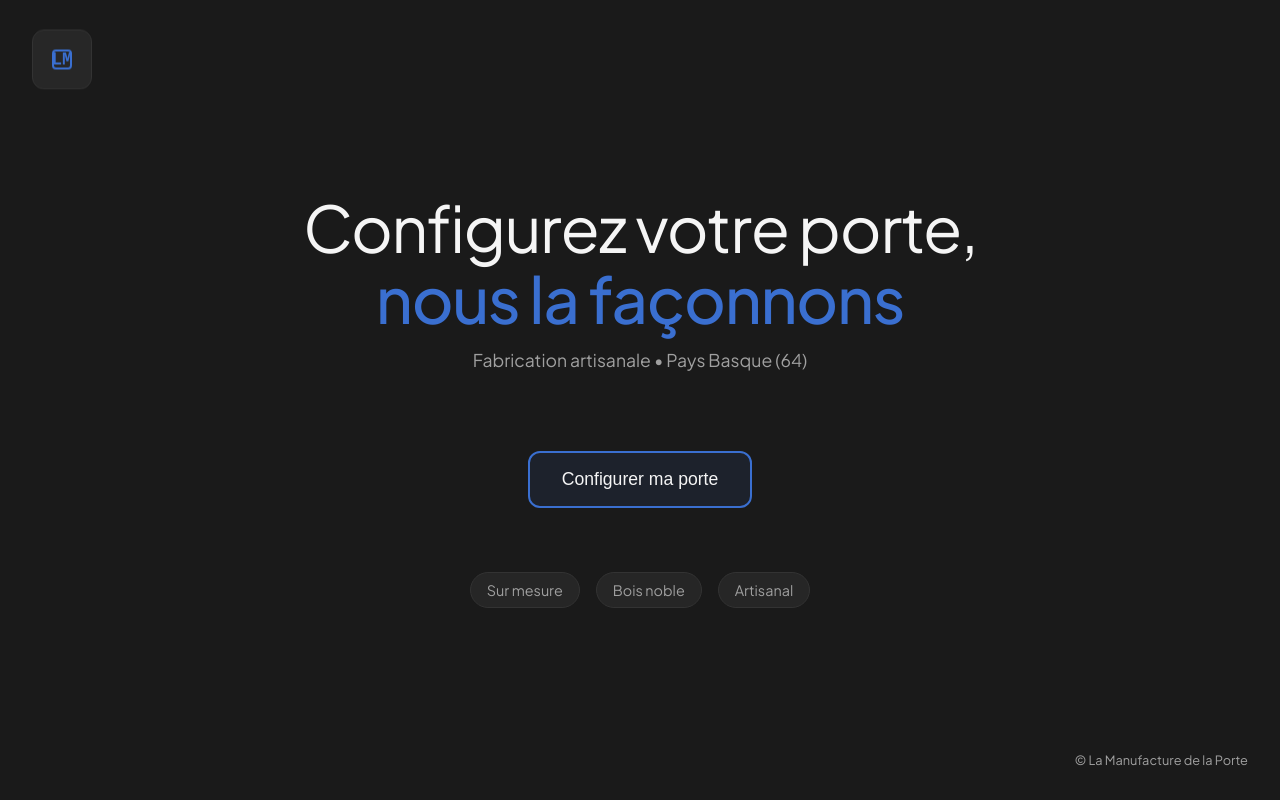
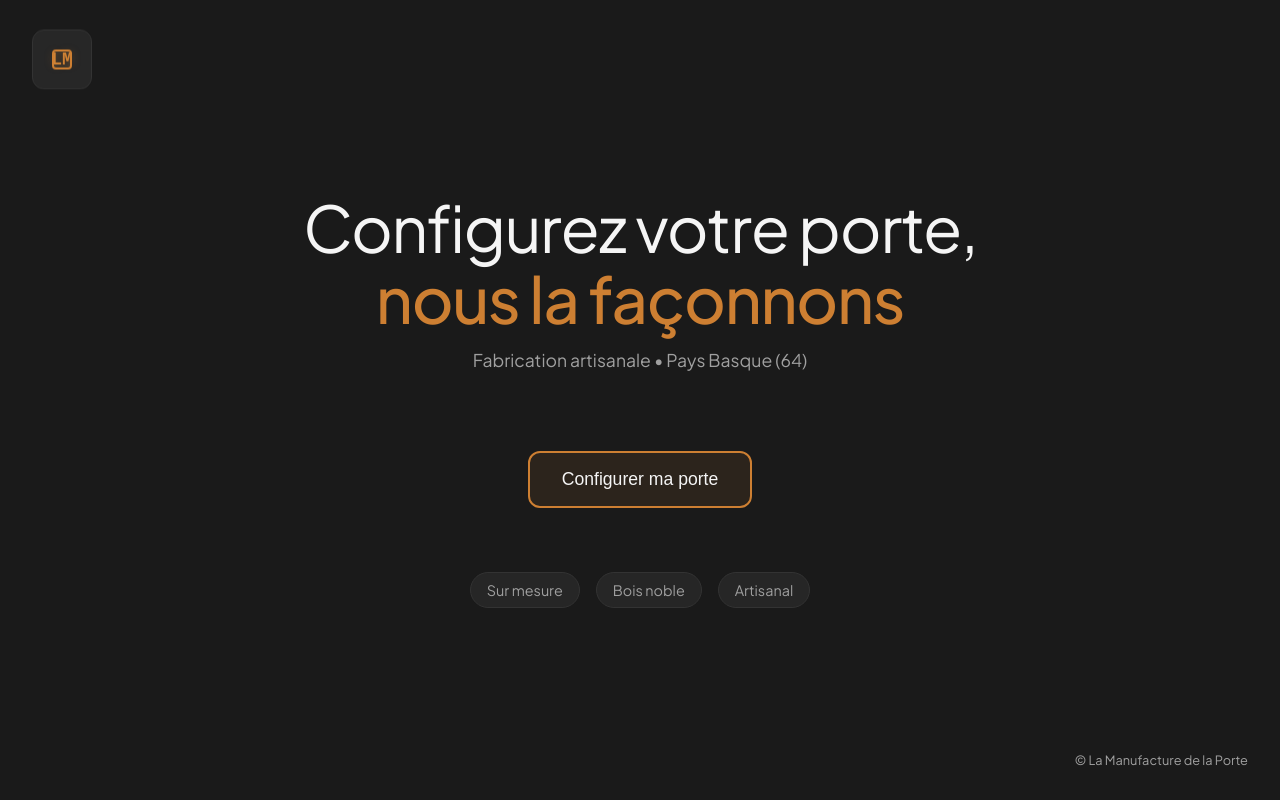
Before and after one commit to Dodibois40/La_manufacture_de_la_porte, a React (Vite) app in the folder plan2d/: page / in a window 1280 px wide. Built offline with nearby package versions, Linux system fonts and the light colour scheme.

Commit message:
Thème Bronze Premium - Remplacement du bleu par bronze texturé (#CD7F32) - Effets glow et shimmer bronze - Ambiance artisanale Pays Basque - Logo et CTA avec nouvelle palette

```diff
--- a/plan2d/src/index.css
+++ b/plan2d/src/index.css
@@ -6,15 +6,17 @@
   --text: #f5f5f5;
   --text-2: #A0A0A0;
   --border: #333333;
-  --accent: #3A6FD0;
+  --accent: #CD7F32;
+  --accent-light: #E6A85C;
   --gaming-bg: #1a1a1a;
   --gaming-surface: #2a2a2a;
-  --gaming-glow: rgba(58, 111, 208, 0.3);
+  --gaming-glow: rgba(205, 127, 50, 0.3);
+  --bronze-shimmer: rgba(230, 168, 92, 0.2);
   /* Couleurs de repère pour traits sous labels */
   --c-open: #98FF66;  /* vert */
   --c-door: #FF5252;  /* rouge */
   --c-pass: #FFD166;  /* jaune */
-  --c-blue: #3A6FD0;  /* bleu gaming */
+  --c-blue: #CD7F32;  /* bronze gaming */
 }
 
 * { box-sizing: border-box; }
@@ -46,8 +48,8 @@ body { margin: 0; background: var(--bg); color: var(--text); font-family: "JetBr
   width: 120%;
   height: 120%;
   background:
-    radial-gradient(circle at 20% 30%, rgba(58, 111, 208, 0.05) 0%, transparent 50%),
-    radial-gradient(circle at 80% 70%, rgba(58, 111, 208, 0.03) 0%, transparent 50%),
+    radial-gradient(circle at 20% 30%, rgba(205, 127, 50, 0.05) 0%, transparent 50%),
+    radial-gradient(circle at 80% 70%, rgba(230, 168, 92, 0.03) 0%, transparent 50%),
     linear-gradient(135deg, #1a1a1a 0%, #0f0f0f 100%);
   z-index: -1;
   transition: transform 0.1s ease-out;
@@ -91,6 +93,7 @@ body { margin: 0; background: var(--bg); color: var(--text); font-family: "JetBr
   border: 2px solid var(--accent);
   border-radius: 4px;
   position: absolute;
+  box-shadow: inset 0 0 10px var(--bronze-shimmer);
 }
 
 .logo-text {
@@ -98,6 +101,7 @@ body { margin: 0; background: var(--bg); color: var(--text); font-family: "JetBr
   font-size: 18px;
   color: var(--accent);
   font-family: 'JetBrains Mono', monospace;
+  text-shadow: 0 0 10px var(--gaming-glow);
 }
 
 /* Gaming Menu */
@@ -210,12 +214,12 @@ body { margin: 0; background: var(--bg); color: var(--text); font-family: "JetBr
 .cta-inner {
   position: relative;
   padding: 1rem 2rem;
-  background: rgba(58, 111, 208, 0.1);
+  background: rgba(205, 127, 50, 0.1);
   transition: all 0.3s ease;
 }
 
 .cta-gaming:hover .cta-inner {
-  background: rgba(58, 111, 208, 0.2);
+  background: rgba(205, 127, 50, 0.2);
 }
 
 .cta-text {
@@ -232,7 +236,7 @@ body { margin: 0; background: var(--bg); color: var(--text); font-family: "JetBr
   left: -100%;
   width: 100%;
   height: 100%;
-  background: linear-gradient(90deg, transparent, rgba(58, 111, 208, 0.4), transparent);
+  background: linear-gradient(90deg, transparent, rgba(205, 127, 50, 0.4), transparent);
   transition: left 0.5s ease;
 }
 
```
Also changed, not shown: 1 other file (tests, documents, lock files or other folders).
